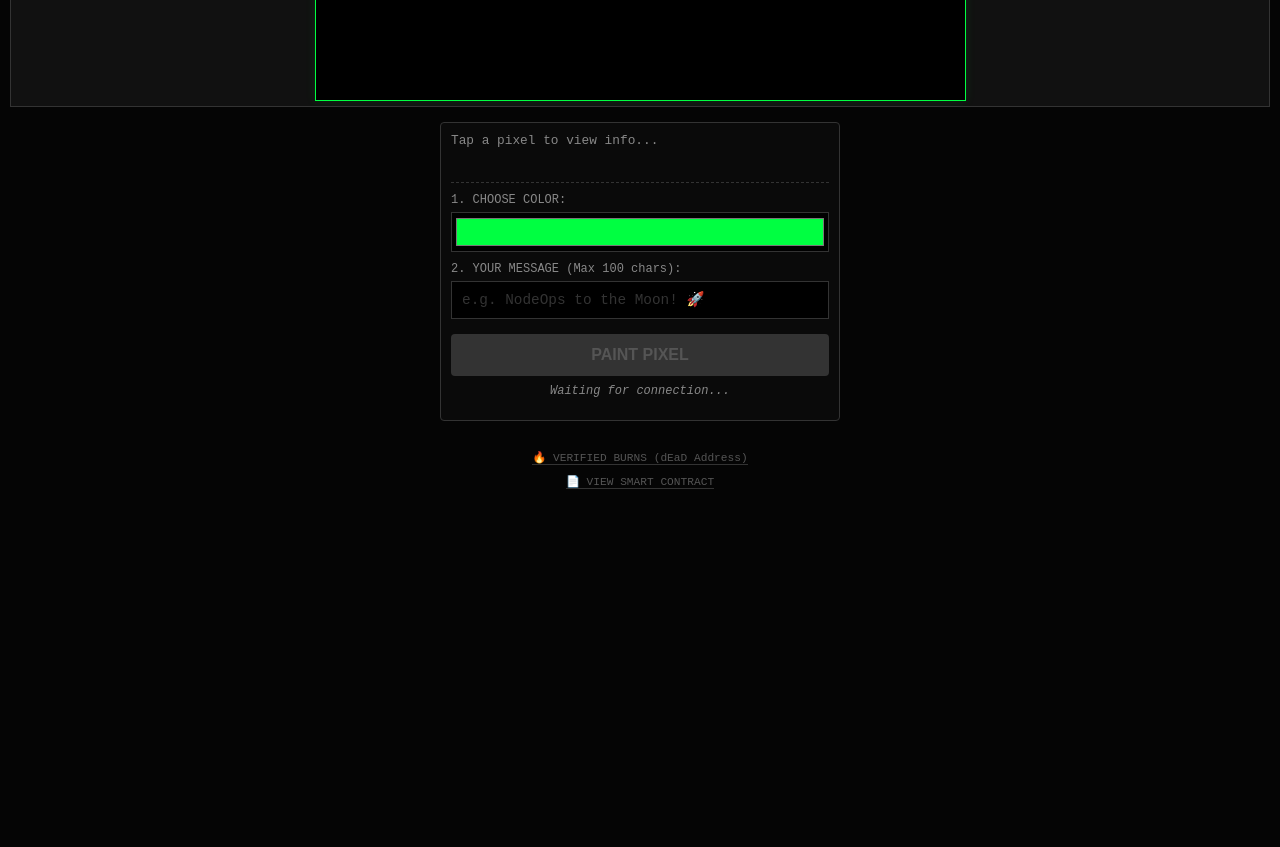
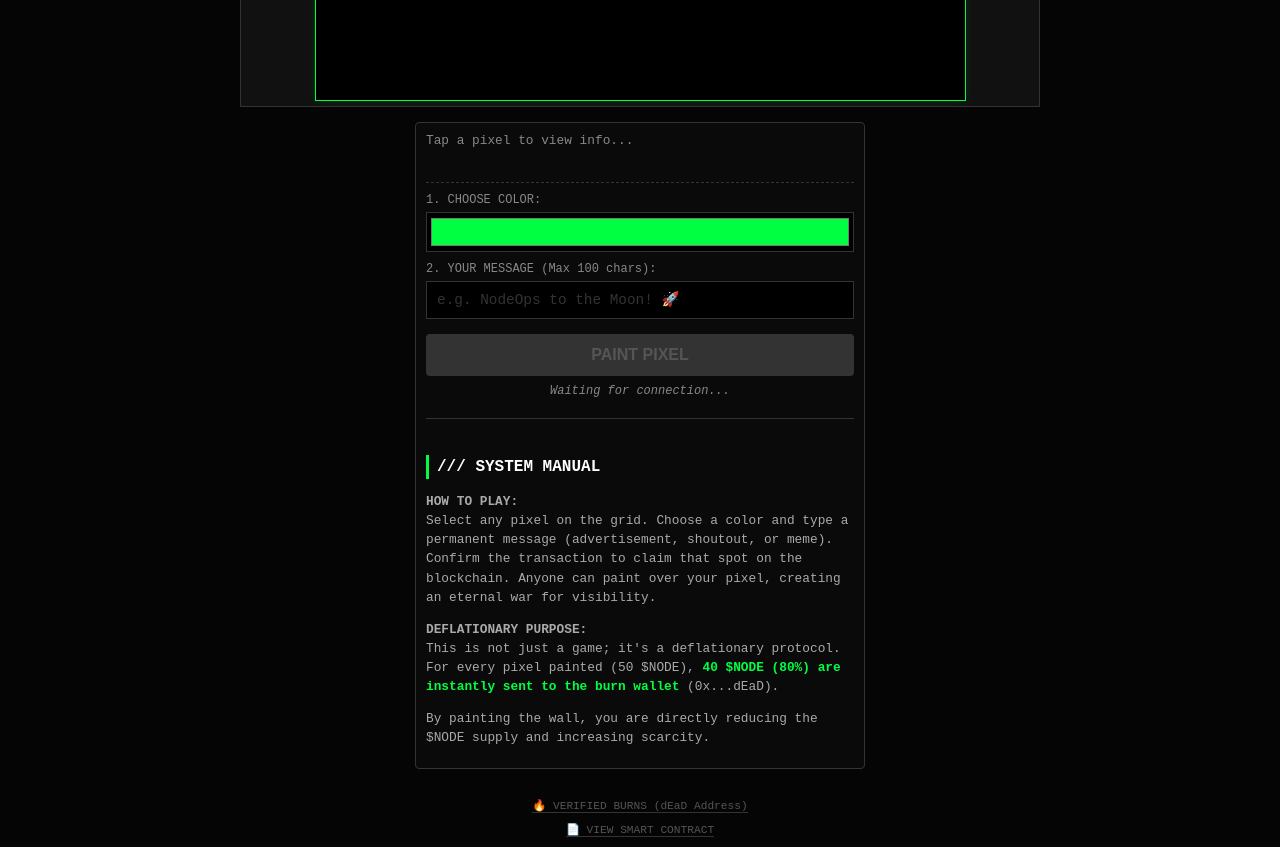
Before and after one commit to brnodes-dev/nodewall, a website: page index.html in a window 1280 px wide. Shown: the part 700-1547 px from the top of the page. Before the commit the page ends 1199 px from the top, so only its background shows below. Drawn offline with Linux system fonts and the light colour scheme; a script that the page names is missing.

Commit message:
Add How-to Guide and System Manual to footer

```diff
--- a/index.html
+++ b/index.html
@@ -13,7 +13,7 @@
         h1 { font-size: 1.8rem; text-shadow: 0 0 10px #00ff41; margin: 5px 0; line-height: 1; }
         .subtitle { color: #666; font-size: 0.7rem; letter-spacing: 1px; margin-bottom: 15px; }
 
-        .main-layout { display: flex; flex-direction: column; align-items: center; gap: 15px; width: 100%; }
+        .main-layout { display: flex; flex-direction: column; align-items: center; gap: 15px; width: 100%; max-width: 800px; margin: 0 auto; }
 
         /* SCROLL WRAPPER */
         #grid-scroll-wrapper {
@@ -57,16 +57,15 @@
             padding: 10px;
             border-radius: 4px;
             width: 100%;
-            max-width: 400px;
+            max-width: 450px;
             text-align: left;
         }
 
-        /* Updated Info Panel to show message */
         .info-panel {
             margin-bottom: 10px;
             font-size: 0.8rem;
             color: #888;
-            min-height: 50px; /* Taller for text */
+            min-height: 50px;
             word-break: break-word;
             border-bottom: 1px dashed #333;
             padding-bottom: 5px;
@@ -84,7 +83,6 @@
             cursor: pointer;
         }
 
-        /* Message Input */
         input[type="text"] {
             width: 100%;
             padding: 10px;
@@ -121,12 +119,25 @@
         .stat-item { border: 1px solid #333; padding: 4px 8px; background: #0a0a0a; white-space: nowrap; }
         .stat-item span { color: #fff; font-weight: bold; }
 
+        /* NEW GUIDE SECTION */
+        .guide-box {
+            border-top: 1px solid #333;
+            margin-top: 20px;
+            padding-top: 20px;
+            text-align: left;
+            font-size: 0.8rem;
+            color: #aaa;
+            line-height: 1.5;
+        }
+        .guide-box h3 { color: #fff; font-size: 1rem; border-left: 3px solid #00ff41; padding-left: 8px; margin-bottom: 10px; }
+        .guide-box p { margin-bottom: 10px; }
+        .guide-highlight { color: #00ff41; font-weight: bold; }
+
         .footer-links { margin-top: 30px; font-size: 0.7rem; display: flex; flex-direction: column; gap: 10px; }
         .footer-links a { color: #555; text-decoration: none; border-bottom: 1px solid #333; width: fit-content; margin: 0 auto; }
 
         #status { color: #888; font-style: italic; font-size: 0.75rem; margin-top: 8px; text-align: center; }
 
-        /* MOBILE FIXES */
         @media (max-width: 600px) {
             #grid-scroll-wrapper { justify-content: flex-start; }
             body { padding: 5px; }
@@ -170,6 +181,21 @@
 
             <button id="paintBtn" class="btn" disabled onclick="paintPixel()">PAINT PIXEL</button>
             <p id="status">Waiting for connection...</p>
+
+            <div class="guide-box">
+                <h3>/// SYSTEM MANUAL</h3>
+                <p>
+                    <strong>HOW TO PLAY:</strong><br>
+                    Select any pixel on the grid. Choose a color and type a permanent message (advertisement, shoutout, or meme). Confirm the transaction to claim that spot on the blockchain. Anyone can paint over your pixel, creating an eternal war for visibility.
+                </p>
+                <p>
+                    <strong>DEFLATIONARY PURPOSE:</strong><br>
+                    This is not just a game; it's a deflationary protocol. For every pixel painted (50 $NODE), <span class="guide-highlight">40 $NODE (80%) are instantly sent to the burn wallet</span> (0x...dEaD).
+                </p>
+                <p>
+                    By painting the wall, you are directly reducing the $NODE supply and increasing scarcity.
+                </p>
+            </div>
         </div>
     </div>
 
@@ -186,7 +212,7 @@
 
         const BSC_RPC = "https://bsc-dataseed.binance.org/";
 
-        // --- UPDATED ABI (With Message Support) ---
+        // --- ABIS ---
         const WALL_ABI = [
             "function paintPixel(uint256 x, uint256 y, string calldata color, string calldata message) external",
             "function getGrid() external view returns (string[] memory, address[] memory, string[] memory)"
@@ -232,7 +258,6 @@
             const roContract = new ethers.Contract(WALL_ADDRESS, WALL_ABI, roProvider);
 
             try {
-                // Now fetching 3 arrays: colors, owners, AND messages
                 const [colors, owners, messages] = await roContract.getGrid();
 
                 for (let i = 0; i < 2500; i++) {
@@ -243,7 +268,7 @@
                     if (colors[i] !== "#111111") {
                         el.style.backgroundColor = colors[i];
                         el.dataset.owner = owners[i];
-                        el.dataset.msg = messages[i]; // Store message in DOM
+                        el.dataset.msg = messages[i];
                     }
                 }
             } catch (err) { console.error("Grid load error", err); }
@@ -262,12 +287,10 @@
             const el = document.getElementById(`px-${x}-${y}`);
             el.classList.add("selected");
 
-            // Display Info
             const owner = el.dataset.owner || "Available";
             const shortOwner = owner === "Available" ? "None" : owner.slice(0,6) + "..." + owner.slice(-4);
             const msg = el.dataset.msg || "No message yet.";
 
-            // Render text with HTML safety
             const safeMsg = msg.replace(/</g, "&lt;").replace(/>/g, "&gt;");
 
             document.getElementById("pixelInfo").innerHTML = `
@@ -276,7 +299,6 @@
                 <span class="pixel-msg">"${safeMsg}"</span>
             `;
 
-            // Update Button
             const btn = document.getElementById("paintBtn");
             if (userAddress) {
                 btn.disabled = false;
@@ -355,13 +377,12 @@
             if (selectedX === null) return;
 
             const color = document.getElementById("colorPicker").value;
-            const message = document.getElementById("pixelMessage").value; // Get Message
+            const message = document.getElementById("pixelMessage").value;
 
             const btn = document.getElementById("paintBtn");
             const status = document.getElementById("status");
 
             try {
-                // 1. Allowance
                 const allowance = await tokenContract.allowance(userAddress, WALL_ADDRESS);
                 if (allowance.lt(PIXEL_PRICE)) {
                     status.innerText = "Approving $NODE...";
@@ -370,11 +391,9 @@
                     await tx.wait();
                 }
 
-                // 2. Paint
                 status.innerText = "Confirming...";
                 btn.innerText = "PAINTING...";
 
-                // Call paintPixel with NEW signature (color, message)
                 const tx = await wallContract.paintPixel(selectedX, selectedY, color, message);
 
                 status.innerText = "Mining on BSC...";
@@ -383,16 +402,12 @@
                 status.innerText = "SUCCESS!";
                 btn.innerText = "DONE!";
 
-                // Optimistic UI Update
                 const el = document.getElementById(`px-${selectedX}-${selectedY}`);
                 el.style.backgroundColor = color;
                 el.dataset.owner = userAddress;
                 el.dataset.msg = message;
 
-                // Refresh info panel to show new message immediately
                 selectPixel(selectedX, selectedY);
-
-                // Clear input
                 document.getElementById("pixelMessage").value = "";
 
                 setTimeout(() => {
```
